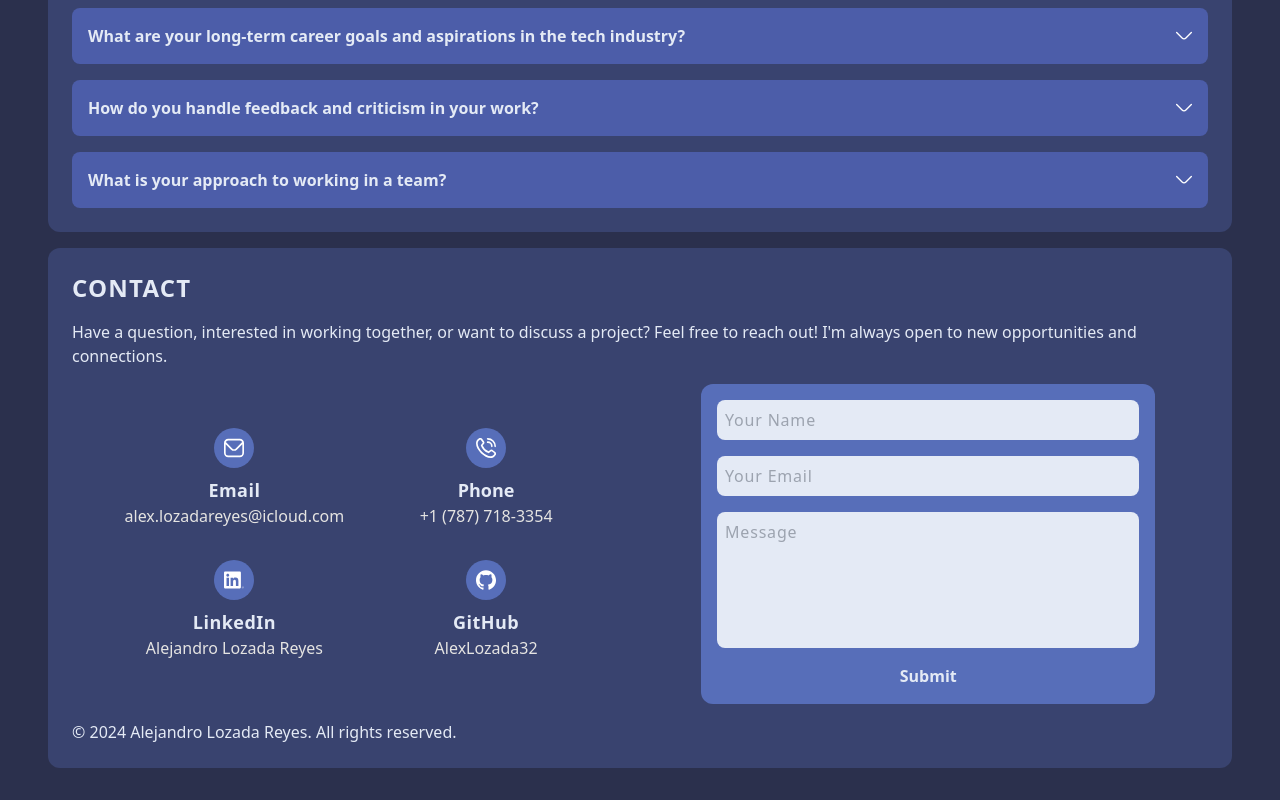
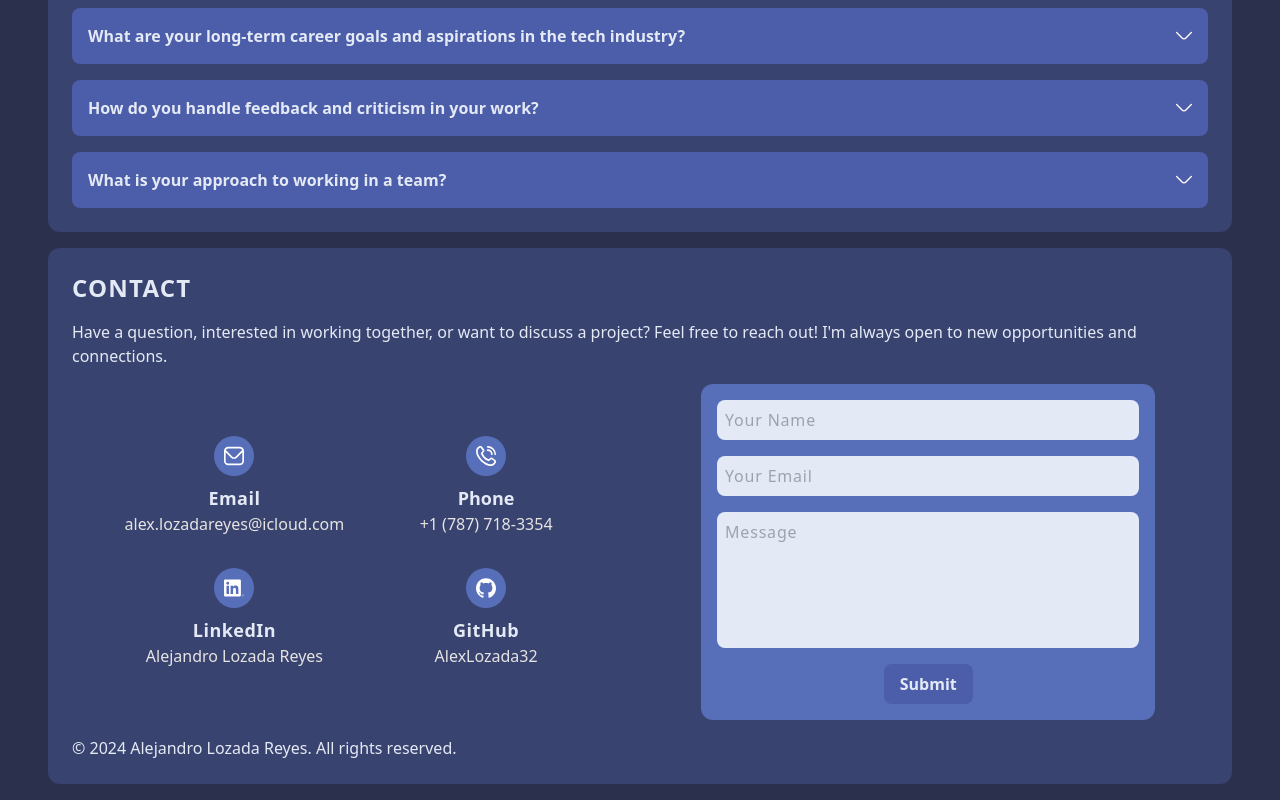
Before and after one commit to AlexLozada32/web-portfolio, a React (Vite) app: page / in a window 1280 px wide. Shown: the part 2210-3010 px from the top of the page. Built offline with nearby package versions, Linux system fonts and the light colour scheme; no server answers.

Commit message:
Modified form button

```diff
--- a/src/components/subcomponents/ContactForm.tsx
+++ b/src/components/subcomponents/ContactForm.tsx
@@ -30,12 +30,12 @@ export default function ContactForm() {
     <form
       ref={form}
       onSubmit={sendEmail}
-      className="bg-cardColor flex flex-col rounded-xl p-4 md:w-2/5"
+      className="flex flex-col rounded-xl bg-cardColor p-4 md:w-2/5"
     >
       <input
         type="text"
         name="from_name"
-        className="bg-formInputBg text-formInputText mb-4 rounded-lg p-2 tracking-wider"
+        className="mb-4 rounded-lg bg-formInputBg p-2 tracking-wider text-formInputText"
         placeholder="Your Name"
         autoComplete="off"
         required
@@ -43,19 +43,25 @@ export default function ContactForm() {
       <input
         type="email"
         name="user_email"
-        className="bg-formInputBg text-formInputText mb-4 rounded-lg p-2 tracking-wider"
+        className="mb-4 rounded-lg bg-formInputBg p-2 tracking-wider text-formInputText"
         placeholder="Your Email"
         autoComplete="off"
         required
       />
       <textarea
         name="message"
-        className="bg-formInputBg text-formInputText mb-4 resize-none rounded-lg p-2 tracking-wider"
+        className="mb-4 resize-none rounded-lg bg-formInputBg p-2 tracking-wider text-formInputText"
         placeholder="Message"
         rows={5}
         required
       />
-      <input type="submit" value="Submit" className="font-bold" />
+      <div className="flex justify-center">
+        <input
+          type="submit"
+          value="Submit"
+          className="cursor-pointer rounded-lg bg-buttonColor px-4 py-2 font-bold"
+        />
+      </div>
     </form>
   );
 }
```
